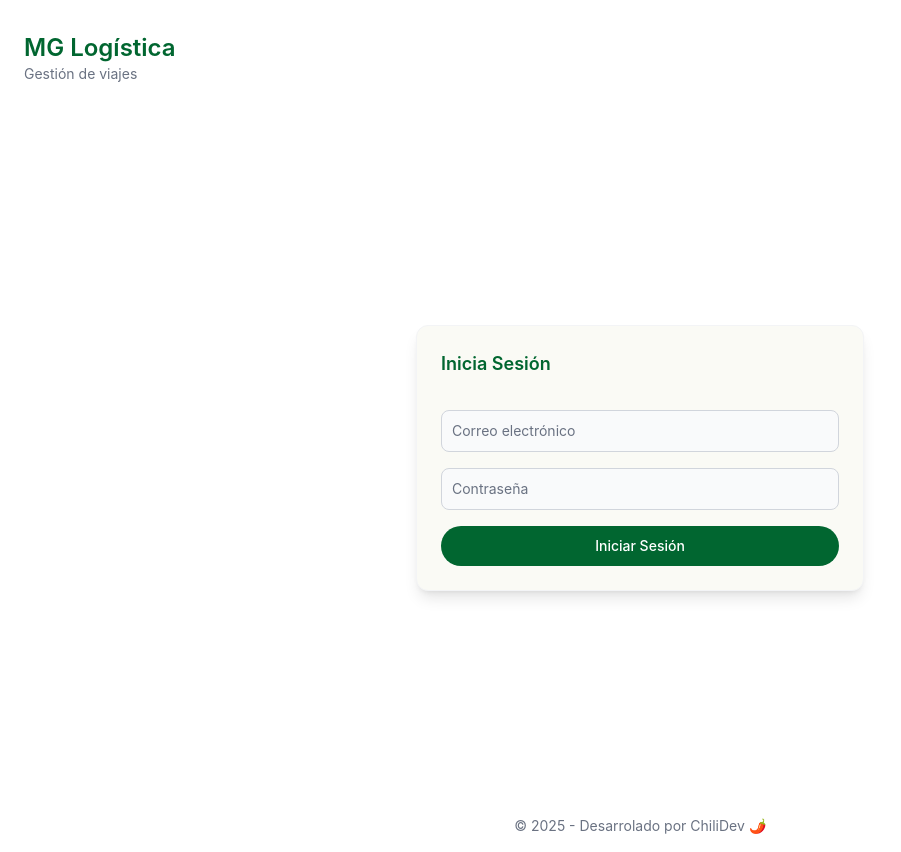
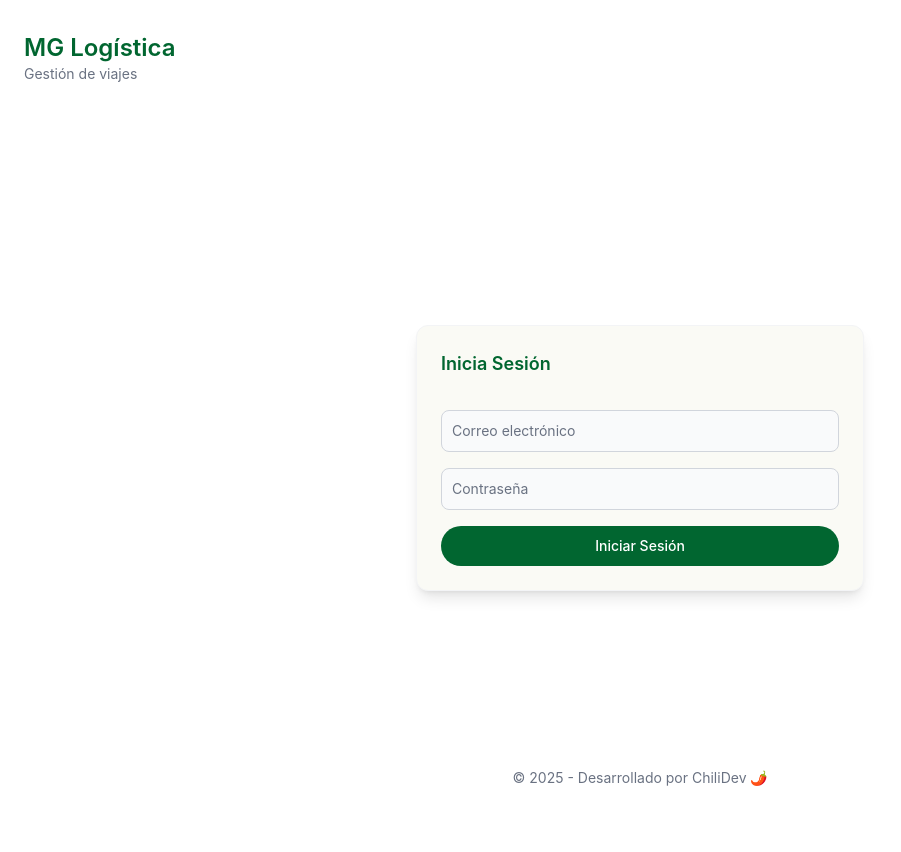
Before and after one commit to emilianodebenedetti/sistema_logistica_frontend, a React (Vite) app: page /inicio-sesion in a window 1280 px wide. Shown: the whole page, without its empty margins (0-901 px from the left). After the commit the page ends 800 px from the top, so only its background shows below. Built offline with nearby package versions, Linux system fonts and the light colour scheme.

Commit message:
Fix footer en el final de la pagina

```diff
--- a/src/components/AppFooter.jsx
+++ b/src/components/AppFooter.jsx
@@ -1,7 +1,7 @@
 export default function AppFooter() {
     return (
-            <footer className="bottom-0 mb-0 py-4 text-center text-sm text-gray-500">
-                © 2025 - Desarrolado por ChiliDev 🌶️
+            <footer className="fixed bottom-0 left-0 w-full py-3 text-center text-sm text-gray-500 bg-white">
+                © 2025 - Desarrollado por ChiliDev 🌶️
             </footer>
     );
 }
```
